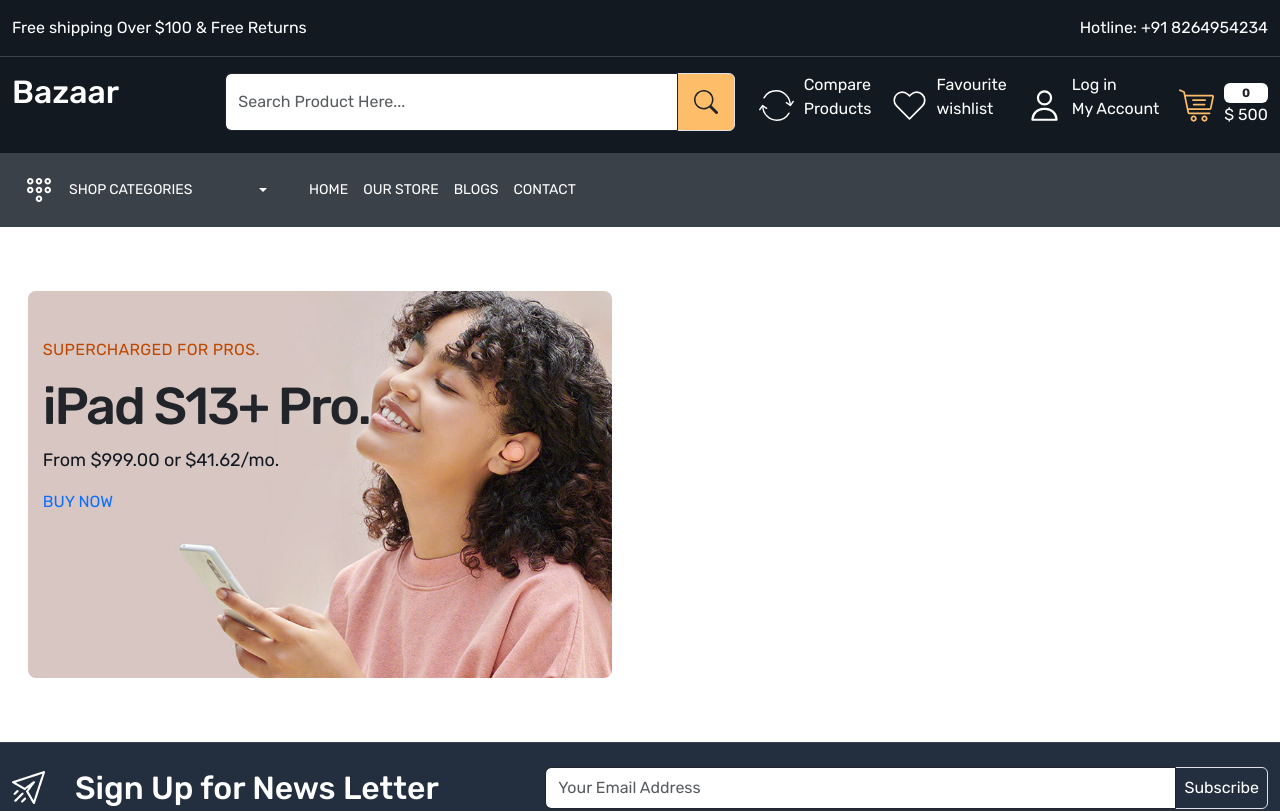
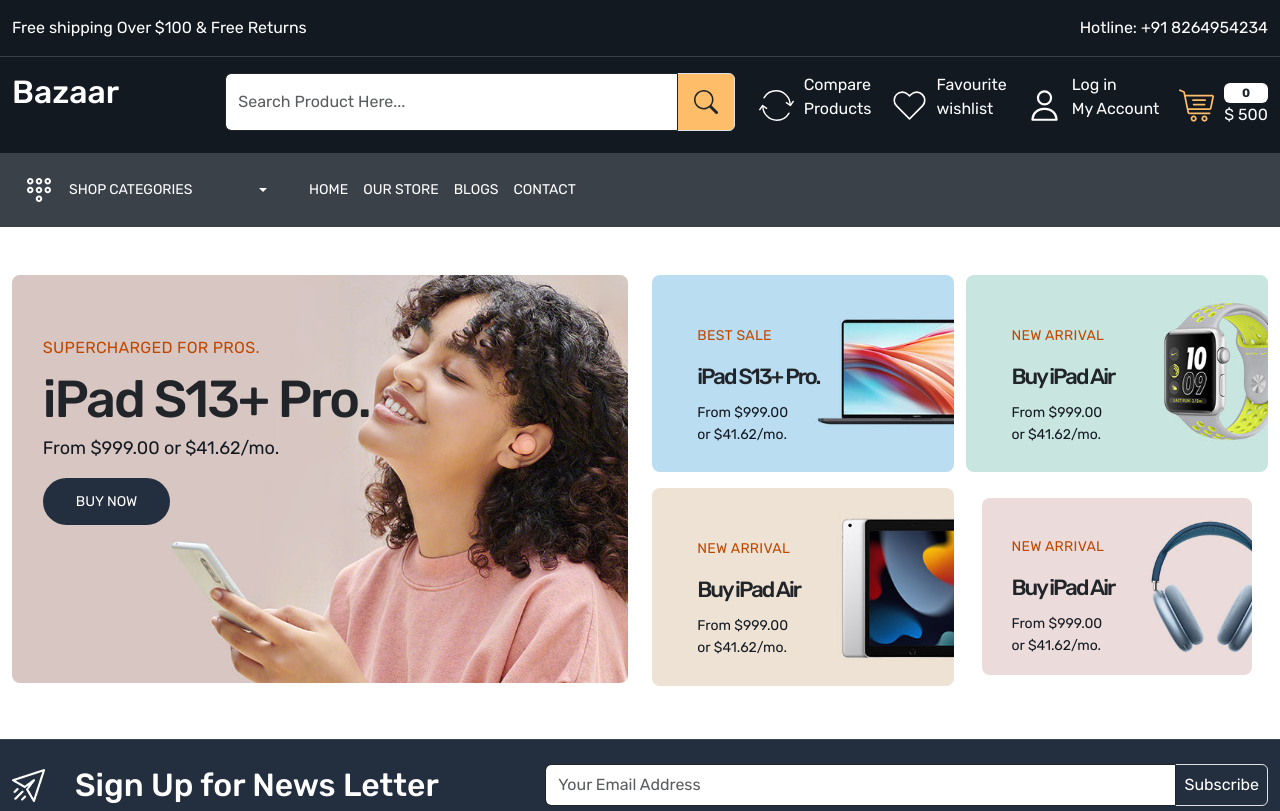
Before and after one commit to urvashi1210/Bazaar-An-Amazon-Clone, a React (Create React App) app in the folder client/: page / in a window 1280 px wide. Shown: the top 811 px of the page. Built offline with nearby package versions, Linux system fonts and the light colour scheme.

Commit message:
Completed wrapper-1(home page)

```diff
--- a/client/src/App.css
+++ b/client/src/App.css
@@ -29,6 +29,18 @@
 }
 .gap-30{
   gap:30px;
+}
+
+.button{
+  background-color:var(--color-232f3e);
+  color:white;
+  font-size:14px;
+  padding:13px 33px;
+  border-radius:25px;
+}
+.button:hover{
+  background-color:var(--color-febd69);
+  color:#131921;
 }
 /* Header Part */
 
@@ -114,7 +126,7 @@
 
 .main-banner-content h5{
    font-size:52px;
-   line-height:64px;
+   line-height:54px;
    letter-spacing:-2px;
    font-weight:500;
    text-transform:none;
@@ -126,4 +138,41 @@
   letter-spacing:0.4;
   color:var(--color-131921);
 }
+
+
+
+
+.small-banner-content{
+  top:25%;
+  left:15%;
+}
+
+.small-banner-content h4{
+  font-size:14px;
+  font-weight:400;
+  line-height:24px;
+  color:var(--color-bf4800);
+  margin:0 0 12px;
+  letter-spacing:0.3px;
+  text-transform:uppercase;
+}
+
+.small-banner-content h5{
+   font-size:22px;
+   line-height:34px;
+   letter-spacing:-2px;
+   font-weight:500;
+   text-transform:none;
+}
+
+.small-banner-content p{
+  font-size:14px;
+  line-height:22px;
+  letter-spacing:0.4;
+  color:var(--color-131921);
+}
+
+.small-banner{
+  width:49%
+}
 /*Home page ends*/
--- a/client/src/pages/Home.js
+++ b/client/src/pages/Home.js
@@ -7,7 +7,7 @@
     <div className="container-xxl">
       <div className="row">
         <div className="col-6">
-          <div className="main-banner position-relative p-3">
+          <div className="main-banner position-relative">
             <img src="images/main-banner-1.jpg" className="img-fluid rounded-3" alt="main banner"/>
             <div className="main-banner-content position-absolute">
               <h4>
@@ -19,14 +19,71 @@
               <p>
                 From $999.00 or $41.62/mo.
               </p>
-              <Link>
+              <Link className="button">
                 BUY NOW
               </Link>
             </div>
           </div>
         </div>
         <div className="col-6">
-
+        <div className="d-flex flex-wrap gap-10 justify-content-between align-items-center">
+        <div className="small-banner position-relative">
+            <img src="images/catbanner-01.jpg" className="img-fluid rounded-3" alt="main banner"/>
+            <div className="small-banner-content position-absolute">
+              <h4>
+               Best Sale
+              </h4>
+              <h5>
+                iPad S13+ Pro.
+              </h5>
+              <p>
+                From $999.00 <br/> or $41.62/mo.
+              </p>
+            </div>
+          </div>
+          <div className="small-banner position-relative">
+            <img src="images/catbanner-02.jpg" className="img-fluid rounded-3" alt="main banner"/>
+            <div className="small-banner-content position-absolute">
+              <h4>
+                NEW ARRIVAL
+              </h4>
+              <h5>
+                Buy iPad Air
+              </h5>
+              <p>
+                From $999.00 <br/> or $41.62/mo.
+              </p>
+            </div>
+          </div>
+          <div className="small-banner position-relative">
+            <img src="images/catbanner-03.jpg" className="img-fluid rounded-3" alt="main banner"/>
+            <div className="small-banner-content position-absolute">
+              <h4>
+                NEW ARRIVAL
+              </h4>
+              <h5>
+                Buy iPad Air
+              </h5>
+              <p>
+                From $999.00 <br/> or $41.62/mo.
+              </p>
+            </div>
+          </div>
+          <div className="small-banner position-relative p-3">
+            <img src="images/catbanner-04.jpg" className="img-fluid rounded-3" alt="main banner"/>
+            <div className="small-banner-content position-absolute">
+              <h4>
+                NEW ARRIVAL
+              </h4>
+              <h5>
+                Buy iPad Air
+              </h5>
+              <p>
+                From $999.00 <br/> or $41.62/mo.
+              </p>
+            </div>
+          </div>
+        </div>
         </div>
       </div>
     </div>
@@ -34,4 +91,4 @@
   </>
 }
 
-export default Home
+export default Home;
```
